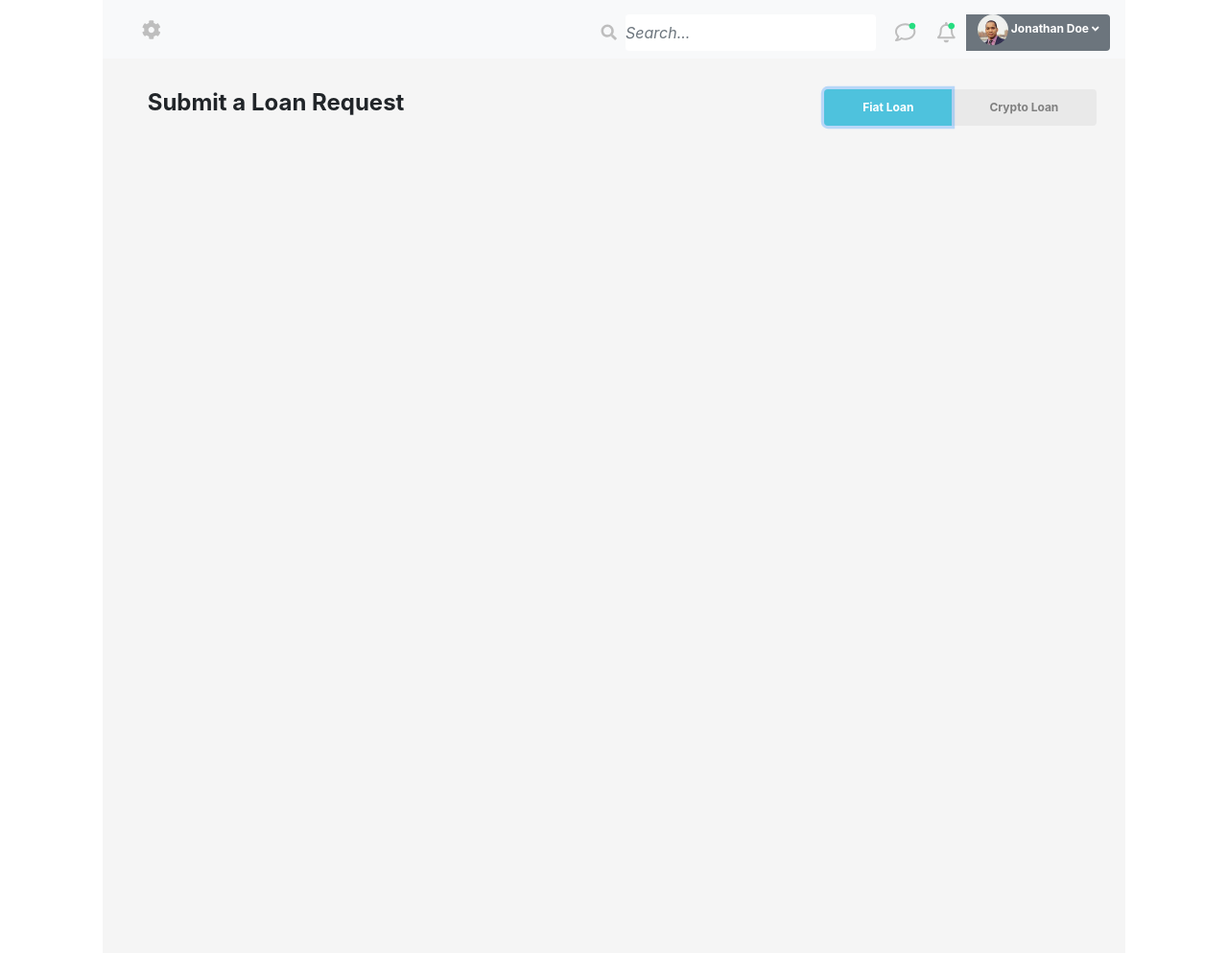
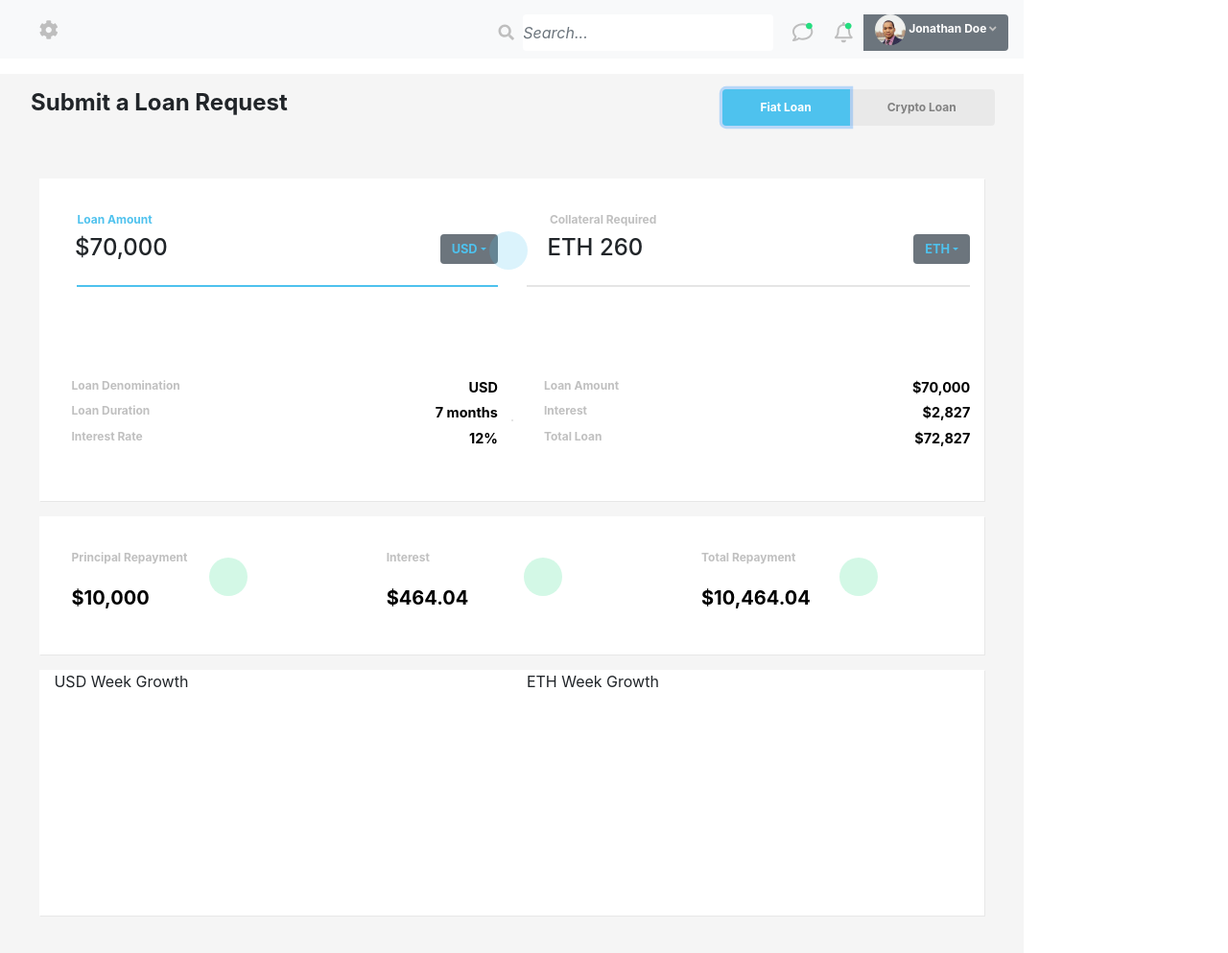
Before and after one commit to TheTruth219/NOTA-Dash, a plain HTML site: page index.html in a window 1280 px wide. Shown: the part 1061-2054 px from the top of the page at 96% size. Drawn offline with nearby package versions, Linux system fonts and the light colour scheme.

Commit message:
Added improved structure with basic SASS and elemetary MQ

```diff
--- /dev/null
+++ b/css/_media.scss
@@ -0,0 +1,10 @@
+@media(max-width: 900px) {
+  .sidemenu {
+    display: none;
+  }
+}
+@media (min-width: 1200px) {
+  .container {
+    max-width: 1385px !important;
+  }
+}
--- a/css/styles.scss
+++ b/css/styles.scss
@@ -1,5 +1,15 @@
 @import "mixins";
+@import "media";
 $grey-font: transparentize(lightgrey,.6);
+$menufont: silver;
+$main-background: white;
+$buttonblue: #4ec2ee;
+$green: #26dd80;
+$shadow: 1px 1px 0.5px $grey-font;
+
+.fa-xs {
+  font-size: 0.55em !important;
+}
 
 .shnk {
   height: 7px;
@@ -9,7 +19,6 @@ $grey-font: transparentize(lightgrey,.6);
 .sidemenu {
   background-color: #354052;
   height: 66rem;
-  max-width: 200px;
   min-width: 184px;
 }
 
@@ -96,7 +105,7 @@ $grey-font: transparentize(lightgrey,.6);
 }
 
 .dot {
-  color: #26dd80;
+  color: $green;
 }
 
 .bar {
@@ -128,10 +137,13 @@ $grey-font: transparentize(lightgrey,.6);
 }
 
 .submit {
-  padding-top: 2rem;
+  margin-top: 1rem;
+  padding-top: 1rem;
   padding-left: 2rem;
+  padding-bottom: 1rem;
   font-size: 24px;
   font-weight: bold;
+  display: block;
 }
 
 .toggle {
@@ -146,9 +158,165 @@ $grey-font: transparentize(lightgrey,.6);
 
     &:active,
     &:focus {
-      background-color: #4ec2dd;
+      background-color: $buttonblue;
       color: white;
       outline: none;
     }
   }
 }
+//Dashboard Layout
+
+.dot2 {
+  height: 40px;
+  width: 40px;
+  border-radius: 60%;
+  display: inline-block;
+}
+
+.loandot {
+  @extend .dot2;
+  background-color: transparentize($buttonblue,.8);
+  position: absolute;
+  right: -51%;
+  top: -10%;
+}
+
+.principaldot {
+  @extend .dot2;
+  background-color: transparentize($green,.8);
+  float: right;
+  position: absolute;
+  right: 34%;
+  top: 30%;
+}
+
+.dash-container {
+  margin-top: 3em;
+  margin-left: 4%;
+  margin-right: 1%;
+}
+
+.dashcolor {
+  background-color: $main-background;
+}
+
+.dash-1 {
+  height: 21em;
+  flex-direction: row;
+  box-shadow: $shadow;
+
+  hr {
+    border: 0.5px solid rgba(0,0,0,0.1);
+  }
+}
+
+.loan {
+  height: 50%;
+
+  h5 {
+    margin-top: 3em;
+    margin-left: 2em;
+    font-size: 0.75em;
+    font-weight: bold;
+  }
+
+  h3 {
+    margin-left: 0.9em;
+    display: inline-block;
+    font-size: 1.5em;
+  }
+}
+
+#bkrndemphasis {
+  background-color: lighten($buttonblue, .3);
+  border: 1px solid $buttonblue;
+  margin-left: 1.5em;
+}
+
+h5 {
+  color: $menufont;
+}
+
+.emphasis {
+  color: lighten($buttonblue, .3);
+}
+
+.dropdown {
+  float: right;
+
+  button {
+    color: $buttonblue;
+    border: none;
+    font-size: 0.80em;
+    font-weight: bold;
+
+    &:active,
+    &:focus,
+    &:hover {
+      background-color: transparent !important;
+      color: $buttonblue !important;
+    }
+  }
+}
+
+.rw1 {
+  margin-top: 5em;
+  margin-left: 1.5em;
+  padding-top: 3em;
+  font-size: 0.75em;
+  font-weight: bold;
+  color: $menufont;
+
+  span {
+    float: right;
+    font-size: 1.2em;
+    color: black;
+  }
+}
+
+h6 {
+  margin-top: 1em;
+  margin-left: 1.5em;
+  font-size: 0.75em;
+  font-weight: bold;
+  color: $menufont;
+
+  span {
+    float: right;
+    font-size: 1.2em;
+    color: black;
+  }
+}
+//Second Dash Row
+
+.dash-2 {
+  margin-top: 1em;
+
+  div {
+    box-sizing: border-box;
+    height: 9em;
+    box-shadow: $shadow;
+  }
+}
+
+.rw2 {
+  color: black;
+  font-weight: bold;
+  margin-left: 0.9em;
+  padding-top: 0.75em;
+}
+
+.pad2 {
+  padding-top: 2em;
+}
+//Third Dash row
+
+.dash-3 {
+  margin-top: 1em;
+
+  div {
+    box-sizing: border-box;
+    height: 16em;
+    box-shadow: $shadow;
+  }
+}
--- a/index.html
+++ b/index.html
@@ -8,15 +8,15 @@
 
   <title>NOTA Network</title>
 
-  <link rel="stylesheet" href="css\tether.min.css">
-  <link rel="stylesheet" href="https://maxcdn.bootstrapcdn.com/bootstrap/4.0.0-alpha.2/css/bootstrap.min.css" integrity="sha384-y3tfxAZXuh4HwSYylfB+J125MxIs6mR5FOHamPBG064zB+AFeWH94NdvaCBm8qnd" crossorigin="anonymous">
-  <link rel="stylesheet" href="css\styles.min.css">
+  <link rel="stylesheet" href="css\tether.min.css"/>
+  <link rel="stylesheet" href="https://maxcdn.bootstrapcdn.com/bootstrap/4.0.0-alpha.2/css/bootstrap.min.css" integrity="sha384-y3tfxAZXuh4HwSYylfB+J125MxIs6mR5FOHamPBG064zB+AFeWH94NdvaCBm8qnd" crossorigin="anonymous"/>
+  <link rel="stylesheet" href="css\styles.min.css"/>
+  <link rel="icon" type="image/png" href="img\Notafav.png" >
 
-  <script src="https://ajax.googleapis.com/ajax/libs/jquery/2.1.4/jquery.min.js"></script>
   <script defer src="https://use.fontawesome.com/releases/v5.0.10/js/all.js" integrity="sha384-slN8GvtUJGnv6ca26v8EzVaR9DC58QEwsIk9q1QXdCU8Yu8ck/tL/5szYlBbqmS+" crossorigin="anonymous"></script>
   <script src="https://code.highcharts.com/highcharts.js"></script>
 
-  <link rel="shortcut icon" href="img\Notafav.png" />
+
   <!--[if lt IE 9]>
 <script src="https://code.highcharts.com/modules/oldie.js"></script>
 <![endif]-->
@@ -24,7 +24,7 @@
 
 <body>
   <div class="container-fluid zero">
-    <div class="col-sm-2 sidemenu">
+    <div class="col-lg-2 sidemenu">
       <nav>
         <img class="logo" src="img\Nota-w.png" alt="Freetech logo" height="40" width="110">
         <hr/>
@@ -38,35 +38,111 @@
         </ul>
       </nav>
     </div>
-    <div class="col-sm-10  container zero">
+    <div class="col-lg-10 zero">
       <nav class="navbar navbar-light bg-light ">
         <button class="navbar-brand bar no-border nohover"><i class="fas fa-cog  grey" data-fa-transform="right-15"></i></button>
         <form class="form-inline bar">
           <i class="fas fa-search fa-lg grey search " data-fa-transform="right-25"></i>
           <input class="form-control mr-sm-2 no-border top-input" type="search" placeholder="Search..." aria-label="Search">
           <div class="btn-group user-tools" role="group" aria-label="user tools">
-            <button type="button" class="btn btn-secondary no-border grey nohover"><span class="fa-layers fa-fw"><i class="far fa-comment fa-lg" ></i><i class="fas fa-circle fa-xs dot shnk" data-fa-transform="right-18 up-17"></i></span></button>
-            <button type="button" class="btn btn-secondary no-border grey nohover "><span class="fa-layers fa-fw"><i class="far fa-bell fa-lg"></i><i class="fas fa-circle fa-xs dot shnk" data-fa-transform="right-13 up-17"></i></span></button>
-            <button type="button" class="btn btn-secondary no-border profilebutton"><img class="profilepic" src="img\Johnathan Doe.jpg" alt="Profile Pic"> Jonathan Doe <i class="fas fa-angle-down"></i></button>
+            <button type="button" class="btn btn-secondary no-border grey nohover"><span class="fa-layers fa-fw"><i class="far fa-comment fa-lg" ></i><i class="fas fa-circle fa-xs dot shnk" data-fa-transform="right-16 up-17"></i></span></button>
+            <button type="button" class="btn btn-secondary no-border grey nohover "><span class="fa-layers fa-fw"><i class="far fa-bell fa-lg"></i><i class="fas fa-circle fa-xs dot shnk" data-fa-transform="right-11 up-17"></i></span></button>
+            <button type="button" class="btn btn-secondary no-border profilebutton"><img class="profilepic" src="img\Johnathan Doe.jpg" alt="Profile Pic"> Jonathan Doe <i class="fas fa-angle-down" style="color: silver;"></i></button>
           </div>
         </form>
       </nav>
-      <div class="maindash container">
+      <div class="maindash">
         <h3 class="submit">Submit a Loan Request <div class="btn-group toggle" role="group" aria-label="Submit Request">
           <button type="button" autofocus class="btn  no-border active" data-toggle="button" aria-pressed="true">Fiat Loan</button>
           <button type="button" class="btn  no-border ">Crypto Loan</button>
-        </div></h3hidden>
+          </div>
+        </h3>
 
-        <div class="dash-container">
+        <div class="dash-container ">
+          <div class="container">
+              <div class="row dash-1 dashcolor">
+                  <div class="col-sm-6 loan">
+                    <h5 class="emphasis">Loan Amount</h5>
+                    <h3> $70,000</h3>
+                    <div class="dropdown">
+                      <button class="btn btn-secondary dropdown-toggle" type="button" id="dropdownMenuButton" data-toggle="dropdown" aria-haspopup="true" aria-expanded="false">USD</button>
+                      <div class="dropdown-menu" aria-labelledby="dropdownMenuButton">
+                        <a class="dropdown-item" href="#">USD</a>
+                        <a class="dropdown-item" href="#">EUR</a>
+                        <a class="dropdown-item" href="#">CAD</a>
+                        <a class="dropdown-item" href="#">AUD</a>
+                        <a class="dropdown-item" href="#">JPY</a>
+                      </div>
+                      <span class="loandot"></span>
+                    </div>
+                    <hr id="bkrndemphasis">
+                    <h6 class="rw1">Loan Denomination <span>USD</span></h6>
+                    <h6>Loan Duration <span>7 months</span></h6>
+                    <h6>Interest Rate <span>12%</span></h6>
+
+                  </div>
+                  <div class="col-sm-6 loan">
+                    <h5>Collateral Required</h5>
+                    <h3>ETH 260</h3>
+                    <div class="dropdown">
+                      <button class="btn btn-secondary dropdown-toggle" type="button" id="dropdownMenuButton" data-toggle="dropdown" aria-haspopup="true" aria-expanded="false">ETH</button>
+                      <div class="dropdown-menu" aria-labelledby="dropdownMenuButton">
+                        <a class="dropdown-item" href="#">ETH</a>
+                        <a class="dropdown-item" href="#">BTC</a>
+                        <a class="dropdown-item" href="#">XRP</a>
+                        <a class="dropdown-item" href="#">BCH</a>
+                        <a class="dropdown-item" href="#">EOS</a>
+                      </div>
+                    </div>
+                    <hr>
+                    <h6 class="rw1">Loan Amount <span>$70,000</span></h6>
+                    <h6>Interest <span>$2,827</span></h6>
+                    <h6>Total Loan <span>$72,827</span></h6>
+                  </div>
+                  <hr>
+            </div>
+          </div>
+
+          <div class="container">
+            <div class="row dash-2">
+                <div class="col-sm-4 dashcolor">
+                  <h6 class="pad2">Principal Repayment</h6>
+                  <h5 class="rw2"> $10,000</h5>
+                  <span class="principaldot"></span>
+                </div>
+                <div class="col-sm-4 dashcolor">
+                  <h6 class="pad2">Interest</h6>
+                  <h5 class="rw2">$464.04</h5>
+                  <span class="principaldot"></span>
+                </div>
+                <div class="col-sm-4 dashcolor">
+                  <h6 class="pad2">Total Repayment</h6>
+                  <h5 class="rw2">$10,464.04</h5>
+                  <span class="principaldot"></span>
+                </div>
+            </div>
+          </div>
+
+          <div class="container">
+            <div class="row dash-3">
+                <div class="col-sm-6 dashcolor">
+                  USD Week Growth
+                </div>
+                <div class="col-sm-6 dashcolor">
+                  ETH Week Growth
+                </div>
+            </div>
+          </div>
+        </div>
 
         </div>
       </div>
     </div>
   </div>
+  <script src="https://ajax.googleapis.com/ajax/libs/jquery/2.1.4/jquery.min.js"></script>
   <script src="js\tether.min.js"></script>
   <script src="https://maxcdn.bootstrapcdn.com/bootstrap/4.0.0-alpha.2/js/bootstrap.min.js" integrity="sha384-vZ2WRJMwsjRMW/8U7i6PWi6AlO1L79snBrmgiDpgIWJ82z8eA5lenwvxbMV1PAh7" crossorigin="anonymous"></script>
 
+<footer></footer>
 </body>
-<footer></footer>
-
 </html>
```
Also changed, not shown: css/_media.min.css (added), css/_mixins.min.css (added), css/styles.min.css, 4 other files.
